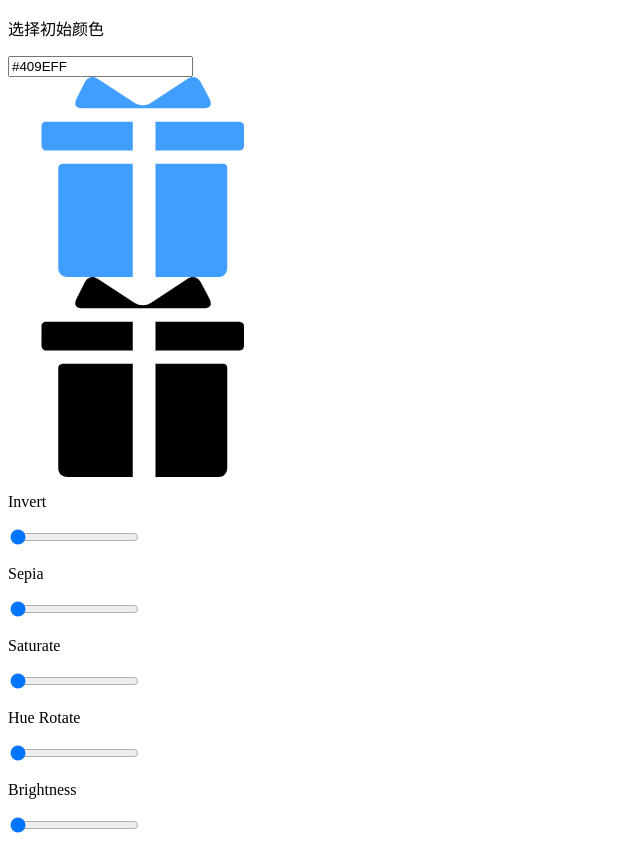
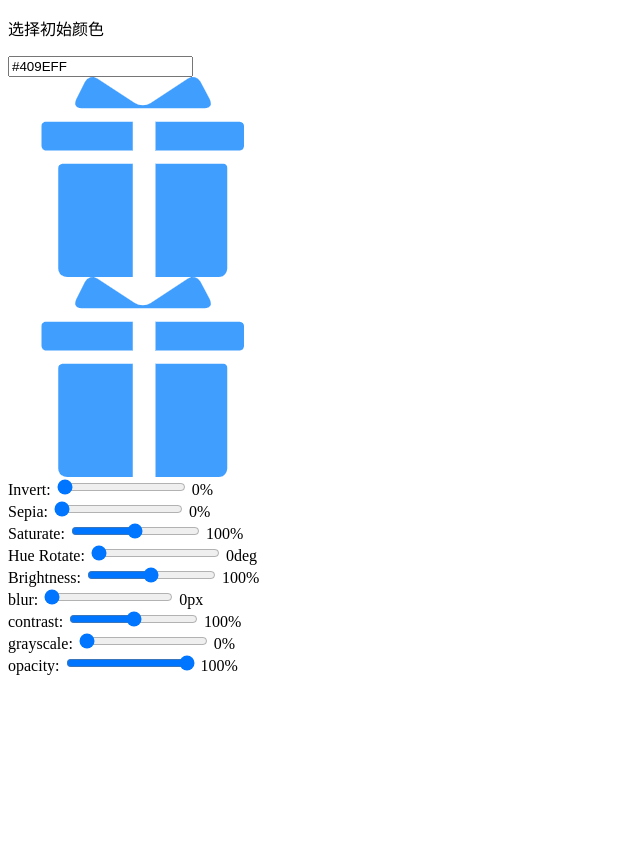
Before and after one commit to juzi123/css-filter, a plain HTML site: page index.html in a window 1280 px wide. Shown: the whole page, without its empty margins (0-640 px from the left). After the commit the page ends 800 px from the top, so only its background shows below. Drawn offline with nearby package versions, Linux system fonts and the light colour scheme.

Commit message:
添加更多filter选项，拖动实时变色

```diff
--- a/index.html
+++ b/index.html
@@ -1,14 +1,16 @@
 <!DOCTYPE html>
 <html>
+
 <head>
   <meta charset="UTF-8">
   <link rel="stylesheet" href="https://unpkg.com/element-ui/lib/theme-chalk/index.css">
   <link rel="stylesheet" href="./css/style.css">
 </head>
+
 <body>
   <div id="app" class="main">
     <p>选择初始颜色</p>
-    <input type="text" v-model="color1">
+    <input type="text" v-model="color1" @input="colorPick">
     <el-color-picker v-model="color1" @change="colorPick"></el-color-picker>
     <div>
       <div id="originImage" class="mask-image"></div>
@@ -17,16 +19,60 @@
     <!-- <img src="./img/gift.png" alt=""> -->
 
     <div class="inputs">
-        <p>Invert</p>
-        <input id="invert" name="invert" class="control" type="range" step="0.01" min="0" max="0.4" v-model="invertVal" @change="colorPick">
-        <p>Sepia</p>
-        <input id="sepia" name="sepia" class="control" type="range" step="0.5" min="0" max="2" v-model="sepiaVal" @change="colorPick">
-        <p>Saturate</p>
-        <input id="saturate" name="saturate" class="control" type="range" step="0.1" min="1" max="20" v-model="saturateVal" @change="colorPick">
-        <p>Hue Rotate</p>
-        <input id="hueRotate" name="hueRotate" class="control" type="range" step="0.01" min="0" max="1" v-model="hueRotateVal" @change="colorPick">
-        <p>Brightness</p>
-        <input id="brightness" name="brightness" class="control" type="range" step="0.01" min="0.5" max="1.2" v-model="brightnessVal" @change="colorPick">
+      <div>
+        <span>Invert:</span>
+        <input id="invert" name="invert" class="control" type="range" step="1" min="0" max="100" v-model="invertVal"
+          @input="colorPick">
+        <span>{{invertVal}}%</span>
+      </div>
+      <div>
+        <span>Sepia:</span>
+        <input id="sepia" class="control" type="range" step="1" min="0" max="200" v-model="sepiaVal"
+          @input="colorPick">
+          <span>{{sepiaVal}}%</span>
+      </div>
+      <div>
+        <span>Saturate:</span>
+        <input id="saturate"class="control" type="range" step="1" min="0" max="200"
+          v-model="saturateVal" @input="colorPick">
+          <span>{{saturateVal}}%</span>
+      </div>
+      <div>
+        <span>Hue Rotate:</span>
+        <input id="hueRotate" class="control" type="range" step="1" min="0" max="360"
+          v-model="hueRotateVal" @input="colorPick">
+          <span>{{hueRotateVal}}deg</span>
+      </div>
+      <div>
+        <span>Brightness:</span>
+        <input id="brightness" class="control" type="range" step="1" min="0" max="200"
+          v-model="brightnessVal" @input="colorPick">
+          <span>{{brightnessVal}}%</span>
+      </div>
+      <div>
+        <span>blur:</span>
+        <input id="blur" class="control" type="range" step="1" min="0" max="150" v-model="blurVal"
+          @input="colorPick">
+          <span>{{blurVal}}px</span>
+      </div>
+      <div>
+        <span>contrast:</span>
+        <input id="contrast" class="control" type="range" step="1" min="0" max="200" v-model="contrastVal"
+          @input="colorPick">
+          <span>{{contrastVal}}%</span>
+      </div>
+      <div>
+        <span>grayscale:</span>
+        <input id="grayscale" class="control" type="range" step="1" min="0" max="100" v-model="grayscaleVal"
+          @input="colorPick">
+          <span>{{grayscaleVal}}%</span>
+      </div>
+      <div>
+        <span>opacity:</span>
+        <input id="opacity" class="control" type="range" step="1" min="0" max="100" v-model="opacityVal"
+          @input="colorPick">
+          <span>{{opacityVal}}%</span>
+      </div>
     </div>
   </div>
 </body>
@@ -35,15 +81,19 @@
 <script>
   new Vue({
     el: '#app',
-      data: function() {
+    data: function () {
       return {
         visible: false,
         color1: '#409EFF',
-            invertVal: 0,
-            sepiaVal: 0,
-            saturateVal: 0,
-            hueRotateVal: 0,
-            brightnessVal: 0
+        invertVal: 0, // 反转输入图像,100%是完全反转,值为0%则图像无变化
+        sepiaVal: 0, // 将图像转换为深褐色。值定义转换的比例。值为100%则完全是深褐色的，值为0%图像无变化
+        saturateVal: 100, // 转换图像饱和度。值定义转换的比例。值为0%则是完全不饱和，值为100%则图像无变化。其他值，则是效果的线性乘子。超过100%的值是允许的，则有更高的饱和度
+        hueRotateVal: 0, // 	给图像应用色相旋转。"angle"一值设定图像会被调整的色环角度值。值为0deg，则图像无变化。若值未设置，默认值是0deg
+        brightnessVal: 100, // 亮度, 如果值是0%，图像会全黑。值是100%，则图像无变化,超过1更亮
+        blurVal: 0, // 给图像设置高斯模糊。"radius"一值设定高斯函数的标准差，或者是屏幕上以多少像素融在一起， 所以值越大越模糊
+        contrastVal: 100, // 	调整图像的对比度。值是0%的话，图像会全黑。值是100%，图像不变。值可以超过100%，意味着会运用更低的对比
+        grayscaleVal: 0, // 将图像转换为灰度图像。值定义转换的比例。值为100%则完全转为灰度图像，值为0%图像无变化。值在0%到100%之间，则是效果的线性乘子。若未设置，值默认是0
+        opacityVal: 100,  // 转化图像的透明程度。值定义转换的比例。值为0%则是完全透明，值为100%则图像无变化。值在0%和100%之间，则是效果的线性乘子，也相当于图像样本乘以数量。
       }
     },
     mounted() {
@@ -52,13 +102,12 @@
     },
     methods: {
       inputChange() {
-          // debugger
         let inputs = document.querySelectorAll('input');
         inputs.forEach(inputItem => {
           inputItem.oninput = this.setFilter();
         })
       },
-        colorPick(val) {
+      colorPick(e) {
         let obj = document.getElementById("originImage");
         obj.style.cssText = `background-color: ${this.color1};`
         this.setFilter();
@@ -66,13 +115,18 @@
       setFilter() {
         let filterImg = document.getElementById("filterImage");
         filterImg.style.cssText = `background-color: ${this.color1};
-                                      filter: invert(${this.invertVal})
-                                      sepia(${this.sepiaVal})
-                                      saturate(${this.saturateVal})
+                                      filter: invert(${this.invertVal}%)
+                                      sepia(${this.sepiaVal}%)
+                                      saturate(${this.saturateVal}%)
                                       hue-rotate(${this.hueRotateVal}deg)
-                                      brightness(${this.brightnessVal});`
+                                      brightness(${this.brightnessVal}%)
+                                      blur(${this.blurVal}px)
+                                      contrast(${this.contrastVal}%)
+                                      grayscale(${this.grayscaleVal}%)
+                                      opacity(${this.opacityVal}%);`
       }
     }
   })
 </script>
+
 </html>
```
Also changed, not shown: 1 other file. Lines whose indentation alone changed are shown as unchanged.
